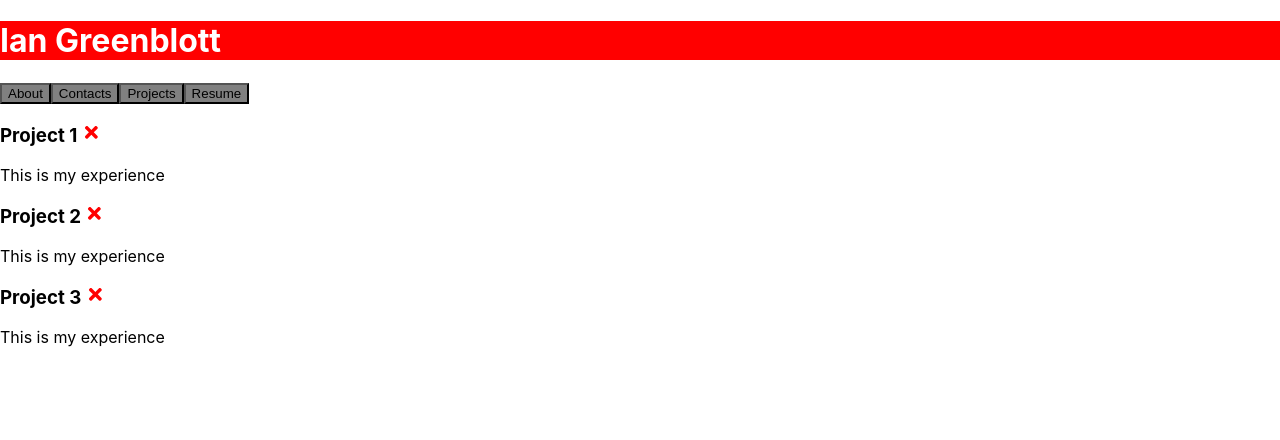
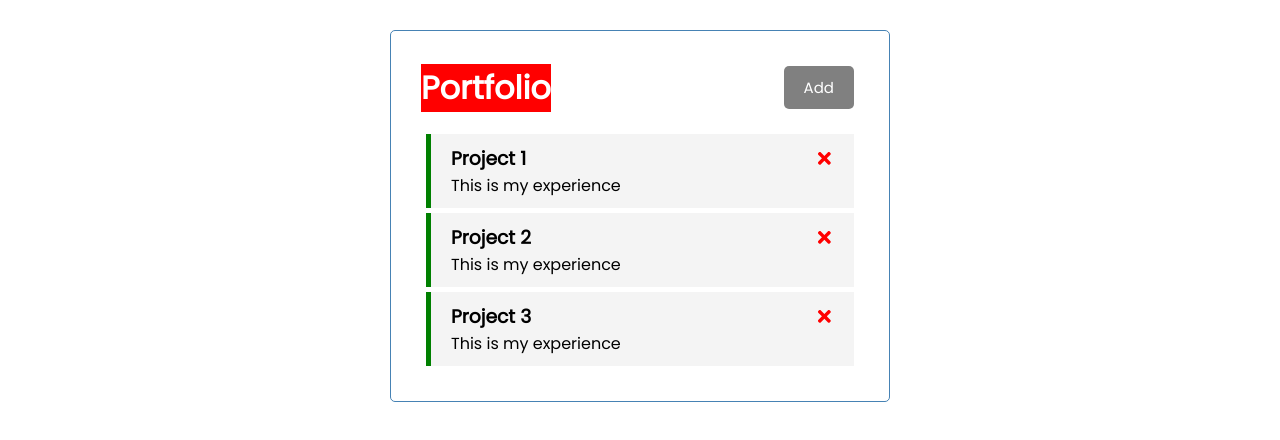
Before and after one commit to Zartender/ian-portfolio, a React (Create React App) app: page / in a window 1280 px wide. Shown: the top 440 px of the page. Built offline with nearby package versions, Linux system fonts and the light colour scheme.

Commit message:
configured funcionality of view buttons.

```diff
--- a/src/App.js
+++ b/src/App.js
@@ -1,36 +1,50 @@
 import { useState } from "react"
 import Header from "./components/Header";
 import Projects from "./components/Projects";
+import AddProject from "./components/AddProject";
 
 
 // import './App.css';
 
 function App() {
+  const[showAddProject, setShowAddProject] = useState
+  (false)
 
   const [projects, setProjects] = useState([
     {
         id: 1,
-        heading: 'Project 1',
-        biography: 'This is my experience',
+        projectTitle: 'Project 1',
+        text: 'This is my experience',
         background: 'Background and Proifiencies',
+        reminder: true,
 
     },
     {
         id: 2,
-        heading: 'Project 2',
-        biography: 'This is my experience',
+        projectTitle: 'Project 2',
+        text: 'This is my experience',
         background: 'Background and Proifiencies',
+        reminder: true,
 
     },
     {
         id: 3,
-        heading: 'Project 3',
-        biography: 'This is my experience',
+        projectTitle: 'Project 3',
+        text: 'This is my experience',
         background: 'Background and Proifiencies',
+        reminder: true,
 
     },
 
 ])
+
+// Add Projct
+const addProject = (project) => {
+  const id = Math.floor(Math.random() * 10000) + 1
+  const newProject = { id, ...project}
+  setProjects([...projects, newProject])
+}
+
 
 // Delete Project
 const deleteProject = (id) => {
@@ -40,6 +54,9 @@
 
 // Toggle Reiminder
 const toggleReminder = (id) => {
+  setProjects(projects.map((project) => project.id === id ?
+  {...project, reminder: !project.reminder } : project)
+  )
   console.log(id)
 }
 
@@ -47,8 +64,14 @@
 
     // jsx
     <div className='container'>
-     <Header title={'Ian Greenblott'}/>
-     {projects.length > 0 ?<Projects projects={projects} onDelete={deleteProject} onToggle={toggleReminder}/> : 'No Projects to Show'}
+     <Header onAdd={() => setShowAddProject
+    (!showAddProject)} />
+     {showAddProject && <AddProject onAdd={addProject} />}
+     {projects.length > 0 ?<Projects
+     projects={projects}
+     onDelete={deleteProject}
+     onToggle={toggleReminder}
+     /> : 'No Projects to Show'}
     </div>
   )
 }
--- /dev/null
+++ b/src/components/AddProject.js
@@ -0,0 +1,62 @@
+import { useState } from 'react'
+
+const AddProject = ({ onAdd }) => {
+    const [projectTitle, setProjectTitle] = useState('')
+    const [text, setText] = useState('')
+    const [day, setDay] = useState('')
+    const [reminder, setReminder] = useState(false)
+
+        const onSubmit = (e) => {
+            e.preventDefault()
+
+            if(!text) {
+                alert('Add Project, Please.')
+
+                return
+            }
+
+                onAdd({ projectTitle, text, day, reminder})
+                setProjectTitle('')
+                setText('')
+                setDay('')
+                setReminder(false)
+
+
+        }
+
+
+    return (
+        <form className='add-form'
+        onSubmit={onSubmit}>
+            <div className='form-control form-control-check'>
+                <label>Project</label>
+                <input type='text' placeholder='Add Project'
+                value={projectTitle} onChange={(e) => setProjectTitle(e.target.value)}
+                />
+            </div>
+            <div className='form-control form-control-check'>
+                <label>Text</label>
+                <input type='text' placeholder='Add Project'
+                value={text} onChange={(e) => setText(e.target.value)}
+                />
+            </div>
+            <div className='form-control form-control-check'>
+                <label>Day & Time</label>
+                <input type='text' placeholder='Add Day & Time' value={day} onChange={(e) => setDay(e.target.value)} />
+            </div>
+            <div className='form-control form-control-check'>
+                <label>Set Reminder</label>
+                <input type='checkbox'
+                        checker={reminder}
+                        value={reminder}
+                        onChange={(e) => setReminder(e.currentTarget.checked)}/>
+            </div>
+
+            <input type='submit' value='Save Project'
+            className="btn btn-block" />
+
+        </form>
+    )
+}
+
+export default AddProject
--- a/src/components/Header.js
+++ b/src/components/Header.js
@@ -2,10 +2,8 @@
 import Button from './Button'
 
 
-const Header = ({ title }) => {
-    const onClick = () => {
-        console.log('Click')
-    }
+const Header = ({ title, onAdd }) => {
+
 
 
 
@@ -13,10 +11,10 @@
     return (
         <header className='header'>
         <h1 style={headingStyle}>{title}</h1>
-        <Button color='grey' text='About' onClick={onClick}/>
-        <Button color='grey' text='Contacts' onClick={onClick}/>
-        <Button color='grey' text='Projects'onClick={onClick}/>
-        <Button color='grey' text='Resume' onClick={onClick}/>
+        {/* <Button color='grey' text='About' onClick={onClick}/>
+        <Button color='grey' text='Contacts' onClick={onClick}/> */}
+        <Button color='grey' text='Add'onClick={onAdd}/>
+        {/* <Button color='grey' text='Resume' onClick={onClick}/> */}
         </header>
     )
 }
--- a/src/components/Project.js
+++ b/src/components/Project.js
@@ -3,12 +3,14 @@
 
 const Project = ({ project, onDelete, onToggle }) => {
     return (
-        <div className="project" onDoubleClick={() =>
+        <div className={`project ${project.reminder ? 'reminder' : ''}`}
+        onDoubleClick={() =>
         onToggle(project.id)}>
-                <h3>{project.heading} <FaTimes style={{ color: 'red',
+                <h3>{project.projectTitle} <FaTimes style={{ color: 'red',
                  cursor: 'pointer'}}
                  onClick={() => onDelete(project.id)}/></h3>
-                <p>{project.biography}</p>
+                <p>{project.text}</p>
+                {/* <p>{project.reminder}</p>  */}
         </div>
     )
 }
--- a/src/index.css
+++ b/src/index.css
@@ -1,13 +1,112 @@
-body {
+@import url('https://fonts.googleapis.com/css2?family=Poppins:wght@300;400&display=swap');
+
+* {
+  box-sizing: border-box;
   margin: 0;
-  font-family: -apple-system, BlinkMacSystemFont, 'Segoe UI', 'Roboto', 'Oxygen',
-    'Ubuntu', 'Cantarell', 'Fira Sans', 'Droid Sans', 'Helvetica Neue',
-    sans-serif;
-  -webkit-font-smoothing: antialiased;
-  -moz-osx-font-smoothing: grayscale;
+  padding: 0;
 }
 
-code {
-  font-family: source-code-pro, Menlo, Monaco, Consolas, 'Courier New',
-    monospace;
+body {
+  font-family: 'Poppins', sans-serif;
 }
+
+.container {
+  max-width: 500px;
+  margin: 30px auto;
+  overflow: auto;
+  min-height: 300px;
+  border: 1px solid steelblue;
+  padding: 30px;
+  border-radius: 5px;
+}
+
+.header {
+  display: flex;
+  justify-content: space-between;
+  align-items: center;
+  margin-bottom: 20px;
+}
+
+.btn {
+  display: inline-block;
+  background: #000;
+  color: #fff;
+  border: none;
+  padding: 10px 20px;
+  margin: 5px;
+  border-radius: 5px;
+  cursor: pointer;
+  text-decoration: none;
+  font-size: 15px;
+  font-family: inherit;
+}
+
+.btn:focus {
+  outline: none;
+}
+
+.btn:active {
+  transform: scale(0.98);
+}
+
+.btn-block {
+  display: block;
+  width: 100%;
+}
+
+.project {
+  background: #f4f4f4;
+  margin: 5px;
+  padding: 10px 20px;
+  cursor: pointer;
+}
+
+.project.reminder {
+  border-left: 5px solid green;
+}
+
+.project h3 {
+  display: flex;
+  align-items: center;
+  justify-content: space-between;
+}
+
+.add-form {
+  margin-bottom: 40px;
+}
+
+.form-control {
+  margin: 20px 0;
+}
+
+.form-control label {
+  display: block;
+}
+
+.form-control input {
+  width: 100%;
+  height: 40px;
+  margin: 5px;
+  padding: 3px 7px;
+  font-size: 17px;
+}
+
+.form-control-check {
+  display: flex;
+  align-items: center;
+  justify-content: space-between;
+}
+
+.form-control-check label {
+  flex: 1;
+}
+
+.form-control-check input {
+  flex: 2;
+  height: 20px;
+}
+
+footer {
+  margin-top: 30px;
+  text-align: center;
+}
```
